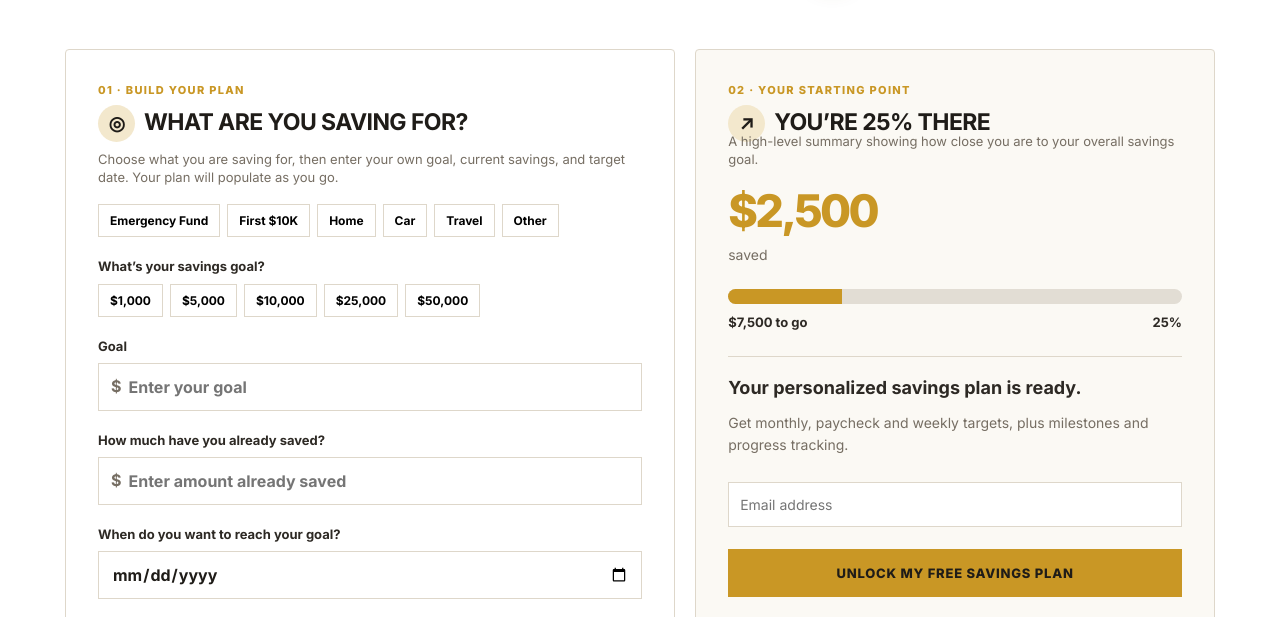
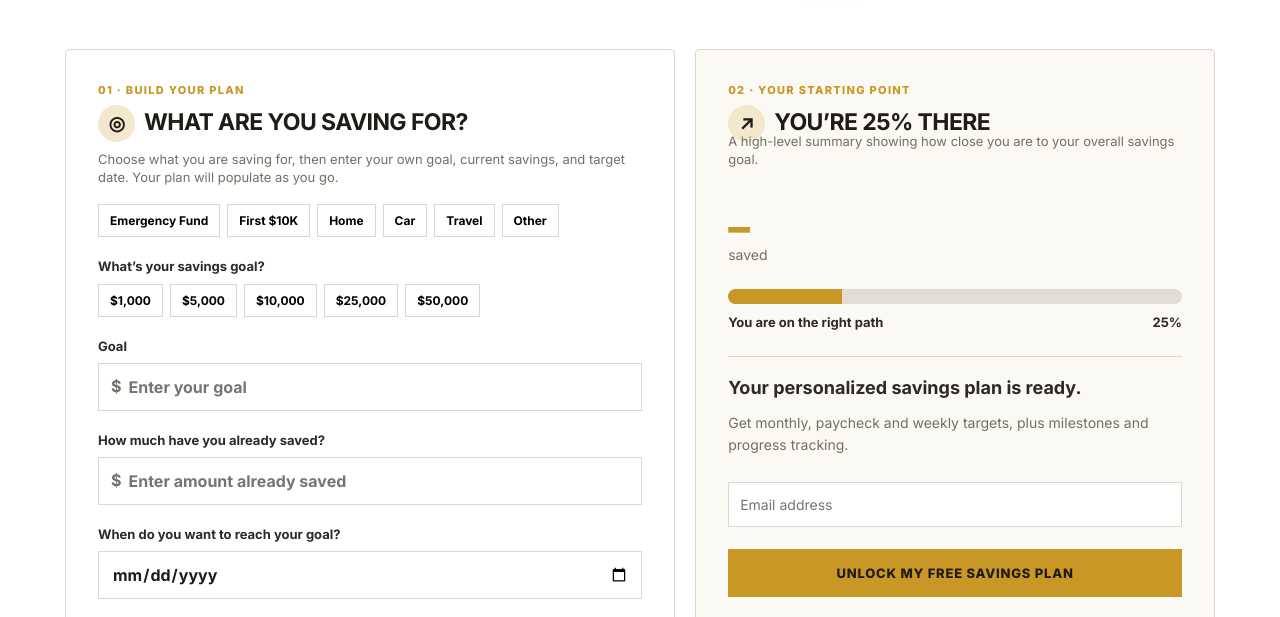
Before and after one commit to DorcasKimble/karry-karanja-website, a plain HTML site: page savings-goal-tracker.html in a window 1280 px wide. Shown: the part 483-1100 px from the top of the page. Drawn offline with nearby package versions, Linux system fonts and the light colour scheme; a web font is replaced by a local one.

Commit message:
Update savings-goal-tracker.html

```diff
--- a/savings-goal-tracker.html
+++ b/savings-goal-tracker.html
@@ -90,10 +90,10 @@
           <div class="step">02 · Your starting point</div>
           <h2><span class="icon">↗</span>You’re <span id="percent">25</span>% there</h2>
           <p class="card-explain">A high-level summary showing how close you are to your overall savings goal.</p>
-          <div class="big" id="savedStat">$2,500</div>
+          <div class="big" id="savedStat">_</div>
           <div class="muted">saved</div>
           <div class="progress"><i id="bar"></i></div>
-          <div class="row"><span id="remaining">$7,500 to go</span><span id="percentSide">25%</span></div>
+          <div class="row"><span id="remaining">You are on the right path</span><span id="percentSide">25%</span></div>
           <div class="unlock">
             <h3>Your personalized savings plan is ready.</h3>
             <p class="muted">Get monthly, paycheck and weekly targets, plus milestones and progress tracking.</p>
```
